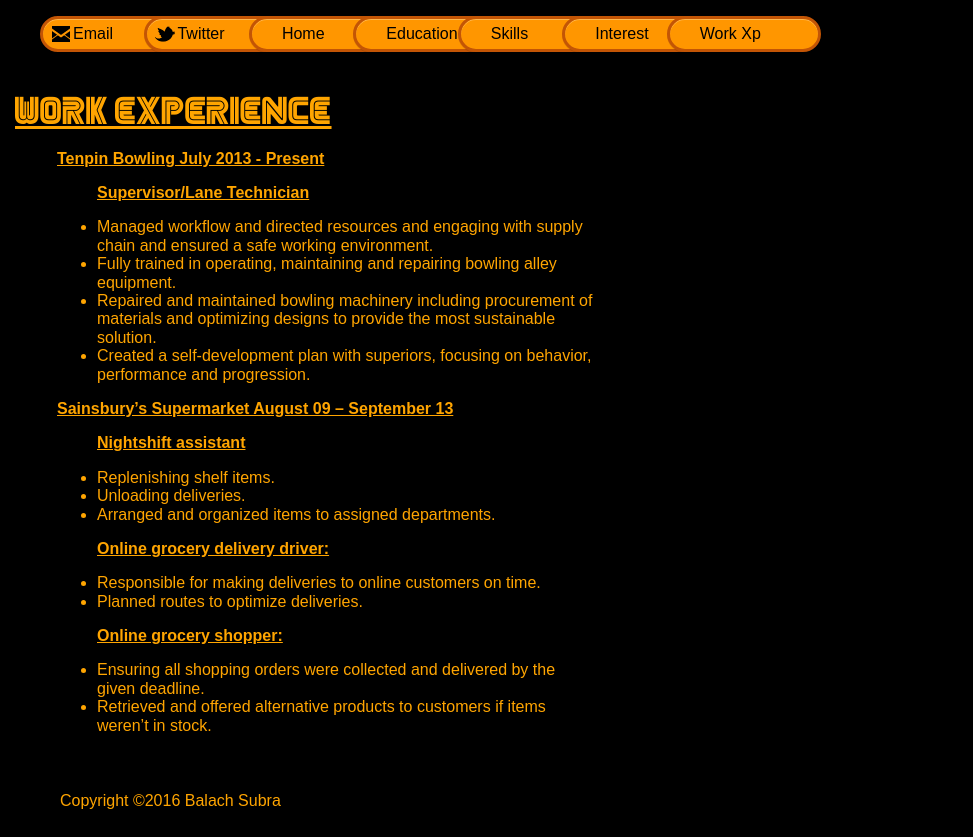
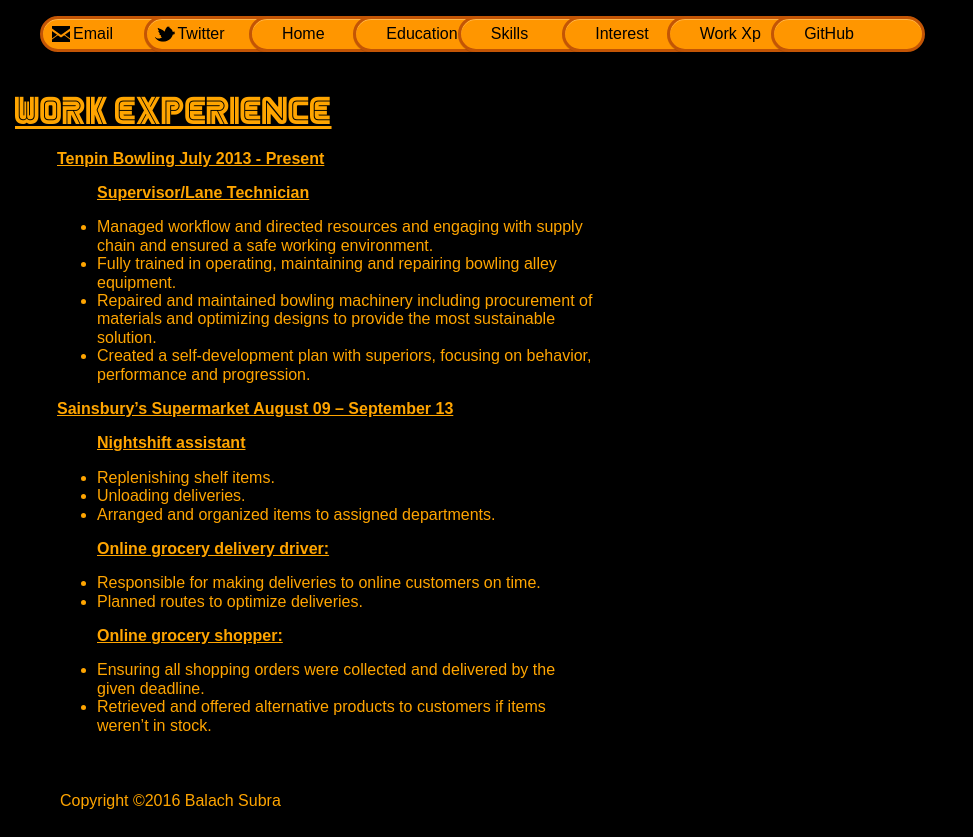
Before and after one commit to Balach1/My-cv, a plain HTML site: page workexp.html in a window 1280 px wide. Shown: the top 837 px of the page, without its empty margins (0-973 px from the left). Drawn offline with Linux system fonts and the light colour scheme; files that its build step writes are made by us from their sources.

Commit message:
cssedit merged

```diff
--- a/workexp.html
+++ b/workexp.html
@@ -19,6 +19,7 @@
 	<li class="sb circle text thick-border orange twitter"><a href="skills.html">Skills</a></li>
 	<li class="sb circle text thick-border orange twitter"><a href="interests.html">Interest</a></li>
 	<li class="sb circle text thick-border orange twitter"><a href="workexp.html">Work Xp</a></li>
+	<li class="sb circle text thick-border orange twitter"><a href="https://github.com/Balach1" target="_blank">GitHub</a></li>
 	</ul>
 	</nav>
 <main>
```
